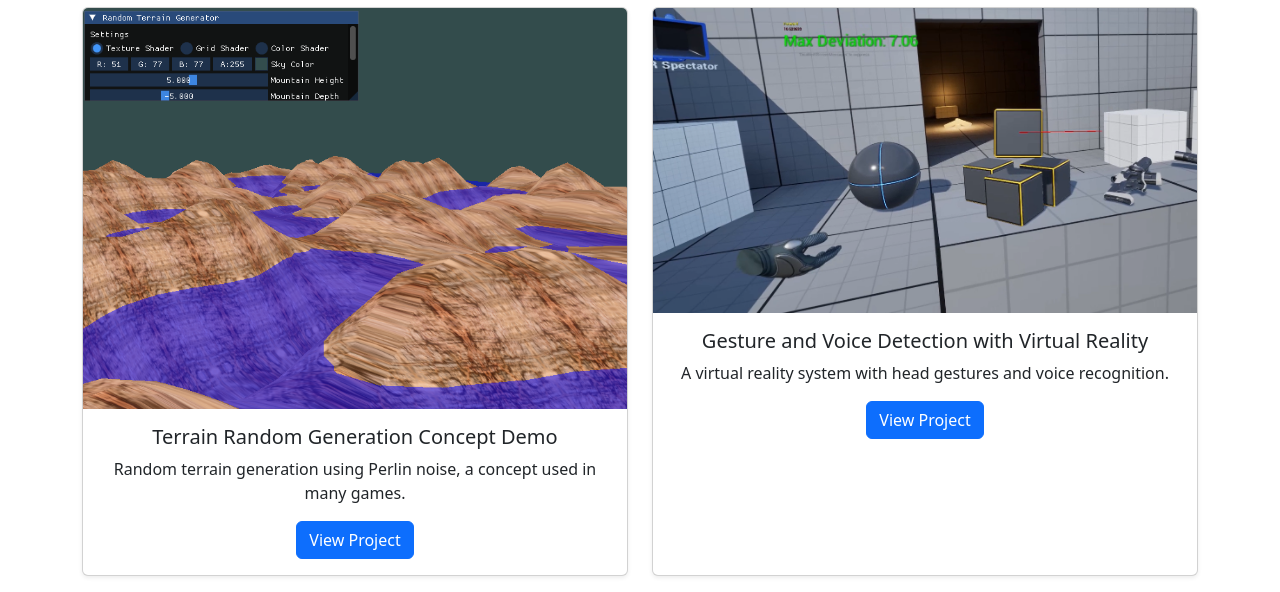
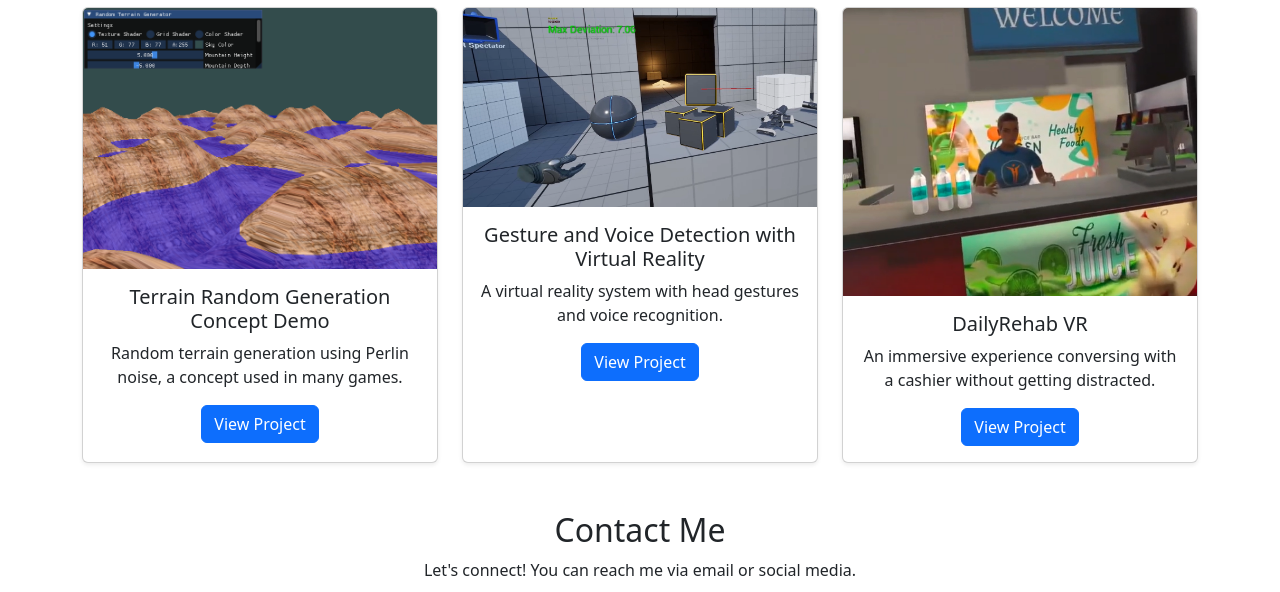
Before and after one commit to StanOfOld/StanOfOld.github.io, a plain HTML site: page index.html in a window 1280 px wide. Shown: the part 750-1342 px from the top of the page. Drawn offline with nearby package versions, Linux system fonts and the light colour scheme.

Commit message:
added dailyrehab

```diff
--- a/index.html
+++ b/index.html
@@ -85,9 +85,9 @@
     <!-- Projects Section -->
 	<section id="projects" class="container my-5">
 		<h2 class="text-center mb-4">Projects</h2>
-        <div class="row justify-content-center">
+		<div class="row g-4 justify-content-center">
 			<!-- Project 1 -->
-            <div class="col-md-6 d-flex align-items-stretch">
+			<div class="col-lg-4 col-md-6 d-flex align-items-stretch">
 				<div class="card shadow-sm w-100">
 					<img src="terraingen/prev1.PNG" class="card-img-top" alt="Terrain Generation">
 					<div class="card-body text-center">
@@ -98,13 +98,24 @@
 				</div>
 			</div>
 			<!-- Project 2 -->
-            <div class="col-md-6 d-flex align-items-stretch">
+			<div class="col-lg-4 col-md-6 d-flex align-items-stretch">
 				<div class="card shadow-sm w-100">
 					<img src="gesturedetect/prev1.png" class="card-img-top" alt="Gesture and Voice Detection">
 					<div class="card-body text-center">
 						<h5 class="card-title">Gesture and Voice Detection with Virtual Reality</h5>
 						<p class="card-text">A virtual reality system with head gestures and voice recognition.</p>
 						<a href="gesturedetect/gesture-detect.html" class="btn btn-primary">View Project</a>
+					</div>
+				</div>
+			</div>
+			<!-- Project 3 -->
+			<div class="col-lg-4 col-md-6 d-flex align-items-stretch">
+				<div class="card shadow-sm w-100">
+					<img src="dailyrehab/prev1.png" class="card-img-top" alt="VR Puzzle Game">
+					<div class="card-body text-center">
+						<h5 class="card-title">DailyRehab VR</h5>
+						<p class="card-text">An immersive experience conversing with a cashier without getting distracted.</p>
+						<a href="https://lnkd.in/ezUAKK3m" class="btn btn-primary">View Project</a>
 					</div>
 				</div>
 			</div>
```
Also changed, not shown: dailyrehab/prev1.png (added), userinterface/README.txt (added), 3 other files. Lines whose indentation alone changed are shown as unchanged.
